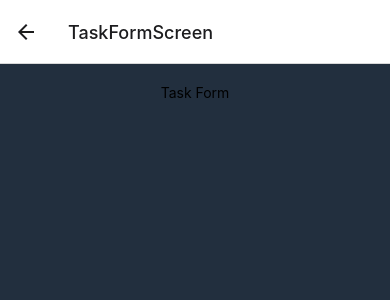
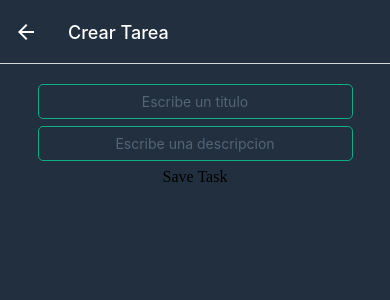
Before and after one commit to mrchikip/RarangiApp, a React Native app: screen /TaskFormScreen in a window 390 px wide. Shown: the top 300 px of the page. Built offline with nearby package versions, Linux system fonts and the light colour scheme; no server answers.

Commit message:
configuraciones de estilo y forma

```diff
--- a/App.js
+++ b/App.js
@@ -15,17 +15,35 @@ const App = () => {
         <Stack.Screen
           name="HomeScreen"
           component={HomeScreen}
-          options={{
+          options={({ navigation }) => ({
+            title: "Rarangi App",
             headerStyle: { backgroundColor: "#222F3E" },
             headerTitleStyle: { color: "#F7F7F7" },
             headerRight: () => (
-              <TouchableOpacity onPress={() => console.log("Pressed")}>
-                <Text>New</Text>
+              <TouchableOpacity
+                onPress={() => navigation.navigate("TaskFormScreen")}
+              >
+                <Text
+                  style={{ color: "#FFFFFF", marginRight: 20, fontSize: 15 }}
+                >
+                  New
+                </Text>
               </TouchableOpacity>
             ),
+          })}
+        />
+        <Stack.Screen
+          name="TaskFormScreen"
+          component={TaskFormScreen}
+          options={{
+            title: "Crear Tarea",
+            headerStyle: {
+              backgroundColor: "#222F3E",
+            },
+            headerTitleStyle: { color: "#FFFFFF" },
+            headerTintColor: "#FFFFFF",
           }}
         />
-        <Stack.Screen name="TaskFormScreen" component={TaskFormScreen} />
       </Stack.Navigator>
     </NavigationContainer>
   );
--- a/components/Layout.js
+++ b/components/Layout.js
@@ -1,8 +1,13 @@
-import { View, StyleSheet } from "react-native";
 import React from "react";
+import { View, StyleSheet, StatusBar } from "react-native";
 
 const layout = ({ children }) => {
-  return <View style={styles.container}>{children}</View>;
+  return (
+    <View style={styles.container}>
+      <StatusBar backgroundColor="#222F3E" />
+      {children}
+    </View>
+  );
 };
 
 const styles = StyleSheet.create({
--- a/screens/TaskFormScreen.js
+++ b/screens/TaskFormScreen.js
@@ -1,13 +1,47 @@
-import { View, Text } from "react-native";
+import {
+  View,
+  Text,
+  TextInput,
+  StyleSheet,
+  TouchableOpacity,
+} from "react-native";
 import React from "react";
 import Layout from "../components/Layout";
 
 const TaskFormScreen = () => {
   return (
     <Layout>
-      <Text>Task Form</Text>
+      <TextInput
+        style={styles.input}
+        placeholder="Escribe un titulo"
+        placeholderTextColor="#546574"
+      />
+      <TextInput
+        style={styles.input}
+        placeholder="Escribe una descripcion"
+        placeholderTextColor="#546574"
+      />
+
+      <TouchableOpacity>
+        <text>Save Task</text>
+      </TouchableOpacity>
     </Layout>
   );
 };
 
+const styles = StyleSheet.create({
+  input: {
+    width: "90%",
+    marginBottom: 7,
+    fontSize: 14,
+    borderWidth: 1,
+    borderColor: "#10AC84",
+    height: 35,
+    color: "#FFFFFF",
+    textAlign: "center",
+    padding: 4,
+    borderRadius: 5,
+  },
+});
+
 export default TaskFormScreen;
```
